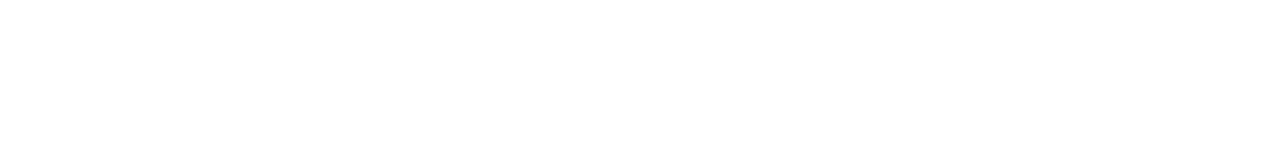
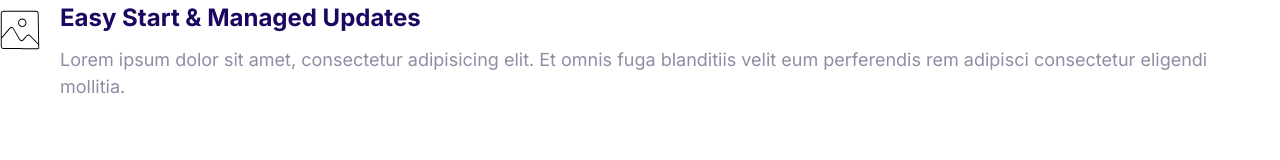
Before and after one commit to minhhai1906/moshified, a plain HTML site: page index.html in a window 1280 px wide. Drawn offline with Linux system fonts and the light colour scheme.

Commit message:
Define media

```diff
--- a/css/styles.css
+++ b/css/styles.css
@@ -292,17 +292,17 @@ a {
   font-weight: 300;
   margin-right: 1rem;
 }
-.plan__description{
+.plan__description {
   display: block;
   font-size: 2rem;
   font-weight: 300;
   letter-spacing: 1px;
 }
-.plan .list__item{
+.plan .list__item {
   margin-bottom: 2rem;
 }
 
-.plan--popular .card__header{
+.plan--popular .card__header {
   position: relative;
 }
 .plan--popular .card__header::before {
@@ -314,7 +314,7 @@ a {
   right: 5%;
 }
 
-@media screen and (min-width: 1024px){
+@media screen and (min-width: 1024px) {
   .plan__name {
     font-size: 1.4rem;
   }
@@ -331,3 +331,18 @@ a {
     font-size: 1.7rem;
   }
 }
+
+/* Media */
+
+.media {
+  display: flex;
+}
+.media__title{
+  margin-top: 0;
+}
+.media__body{
+  margin: 0 2rem;
+}
+.media__image{
+  margin-top: 1rem
+}
--- a/index.html
+++ b/index.html
@@ -15,6 +15,20 @@
     <link rel="stylesheet" href="css/styles.css" />
   </head>
   <body>
-
+    <div class="media">
+      <div class="media__image">
+        <svg class="icon icon--primary">
+          <use xlink:href="images/sprite.svg#snap"></use>
+        </svg>
+      </div>
+      <div class="media__body">
+        <h3 class="media__title">Easy Start & Managed Updates</h3>
+        <p>
+          Lorem ipsum dolor sit amet, consectetur adipisicing elit. Et omnis
+          fuga blanditiis velit eum perferendis rem adipisci consectetur
+          eligendi mollitia.
+        </p>
+      </div>
+    </div>
   </body>
 </html>
```
Also changed, not shown: components/media.html (added, +15 -0 lines).
